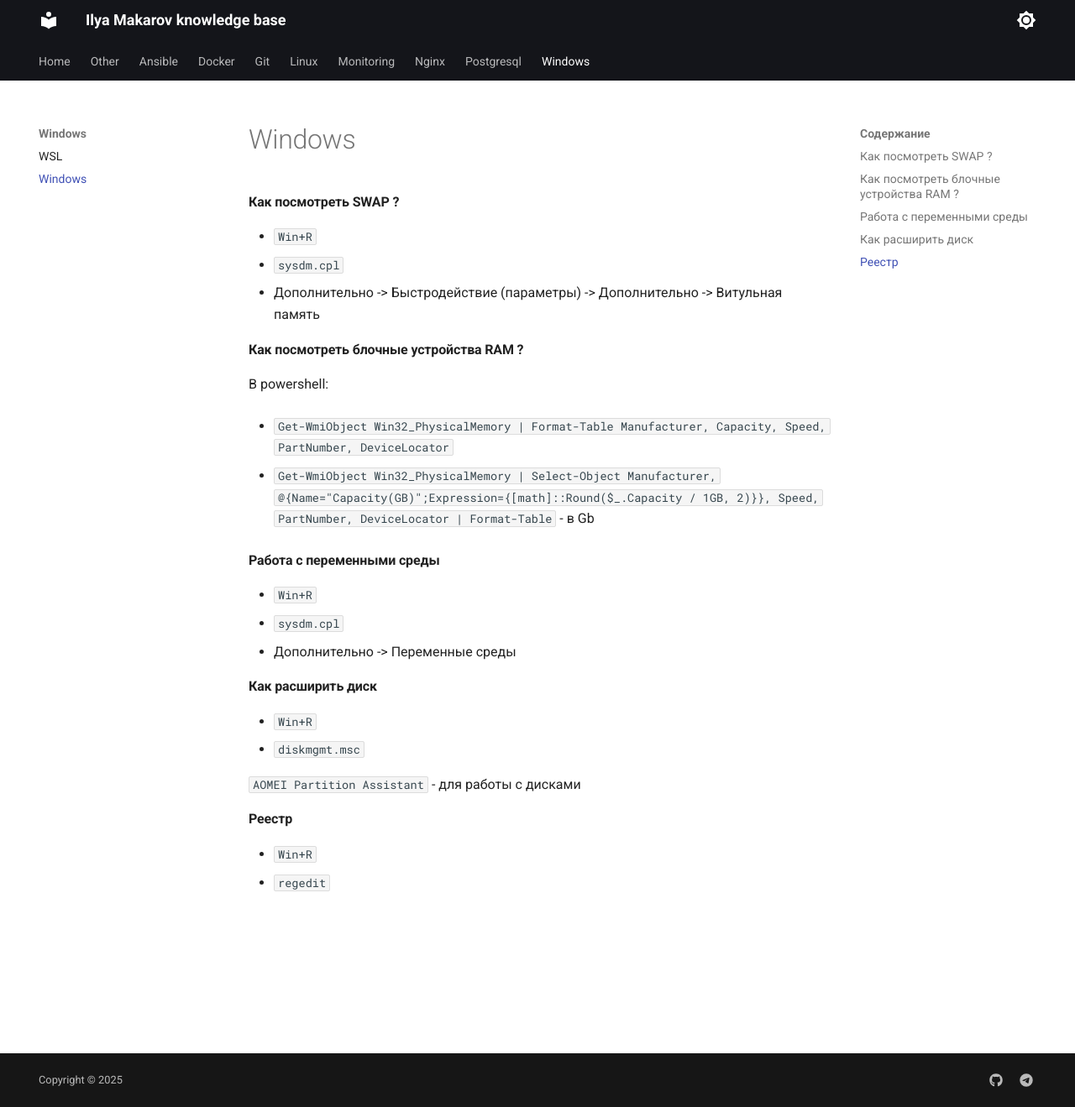
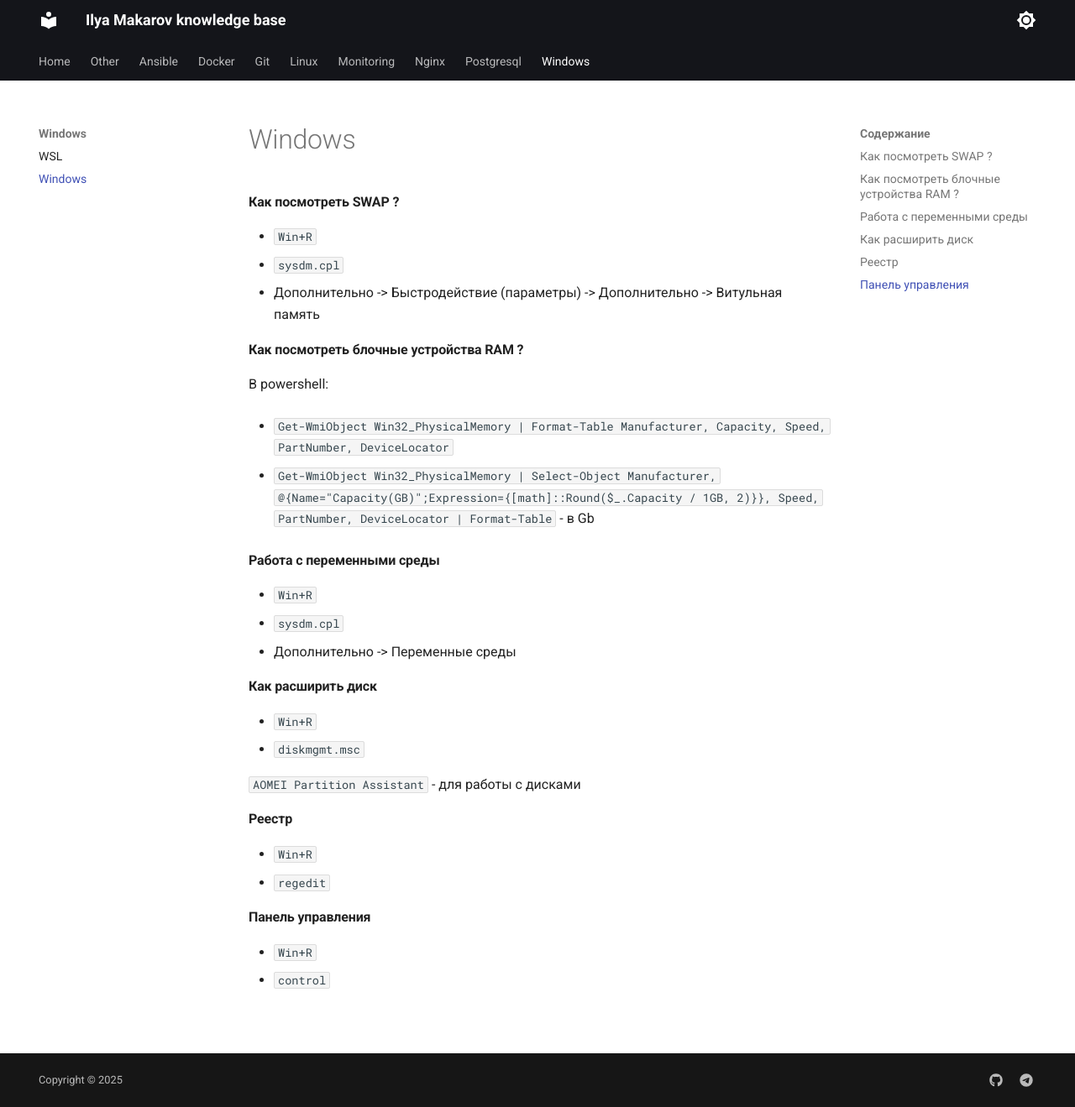
Before and after one commit to ilyamak04/wiki, an MkDocs documentation site: the page built from docs/windows/Windows.md, in a window 1280 px wide and 1319 px high. Shown: the whole window at 84% size. Built offline with MkDocs 1.6.1 and Material for MkDocs 9.7.7, drawn with Linux system fonts in a browser that asks for light colours.

Commit message:
ADD windows command

```diff
--- a/docs/windows/Windows.md
+++ b/docs/windows/Windows.md
@@ -31,3 +31,8 @@
 
 - `Win+R`
 - `regedit`
+
+#### Панель управления
+
+- `Win+R`
+- `control`
```
